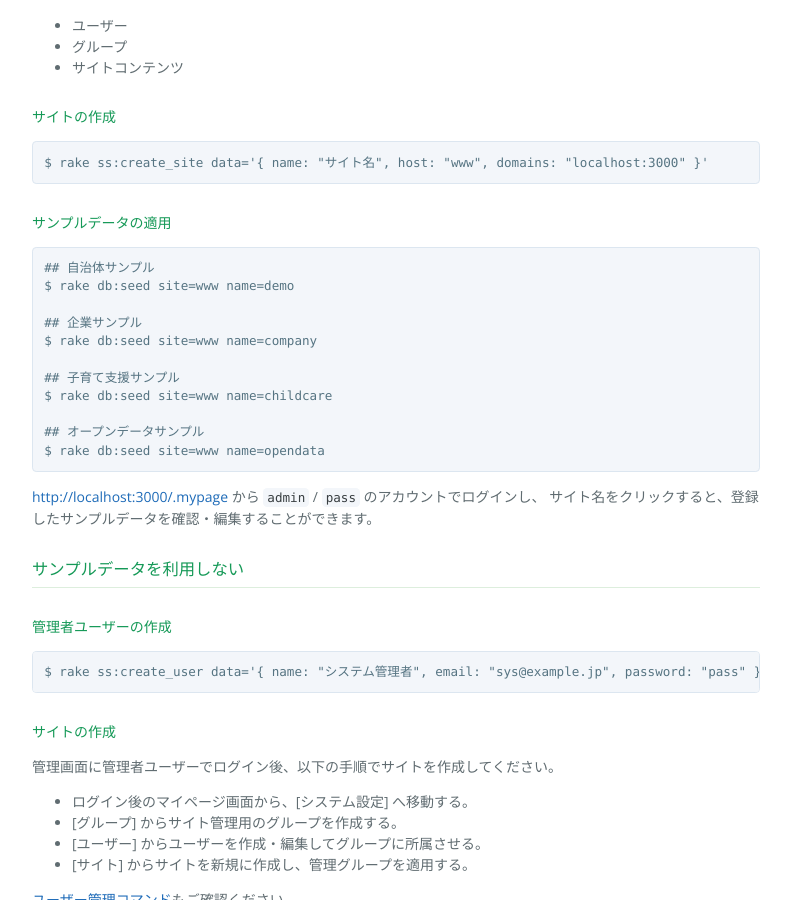
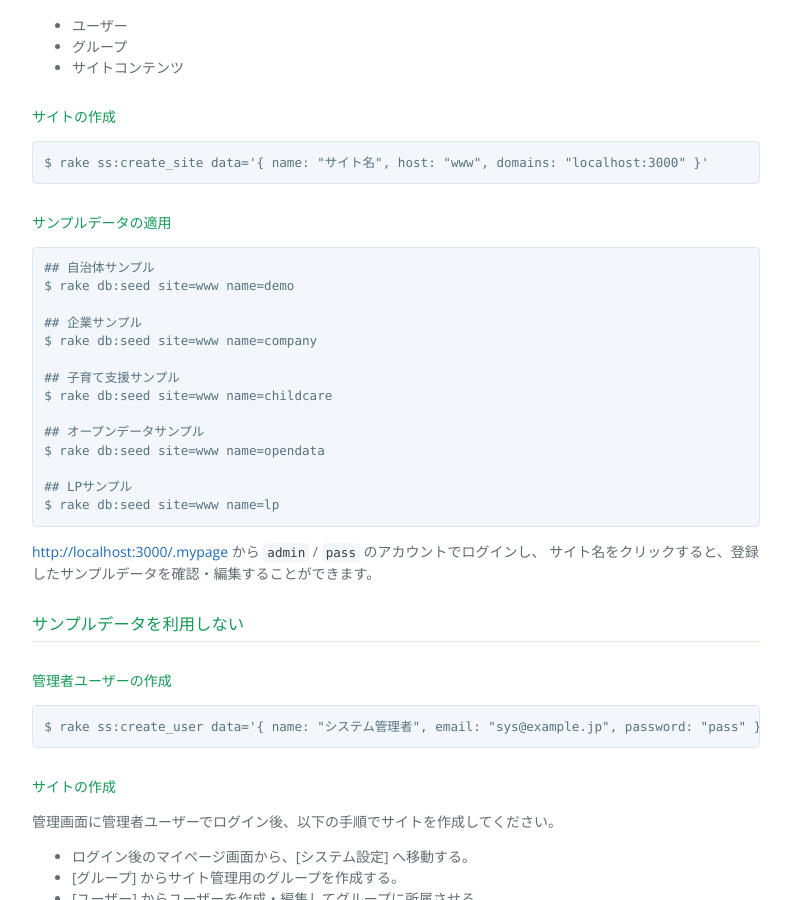
Before and after one commit to shirasagi/shirasagi.github.io, a Jekyll site: the page built from installation/manual.md, in a window 1280 px wide and 900 px high, scrolled down 4037 px. Shown: the whole window, without its empty margins (244-1035 px from the left). Built offline with Jekyll 4.4.1, drawn with Linux system fonts in a browser that asks for light colours; nearby versions of some CDN libraries.

Commit message:
[add] lp seeds installation

```diff
--- a/installation/manual.md
+++ b/installation/manual.md
@@ -223,6 +223,9 @@ $ rake db:seed site=www name=childcare
 
 ## オープンデータサンプル
 $ rake db:seed site=www name=opendata
+
+## LPサンプル
+$ rake db:seed site=www name=lp
 ~~~
 
 <http://localhost:3000/.mypage> から `admin` / `pass` のアカウントでログインし、
```
